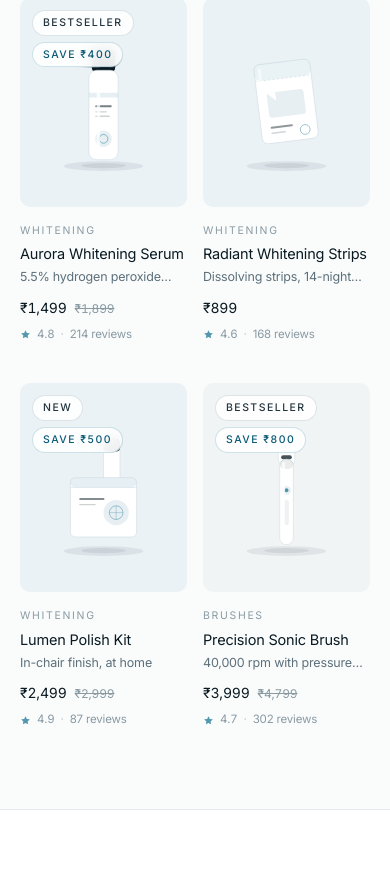
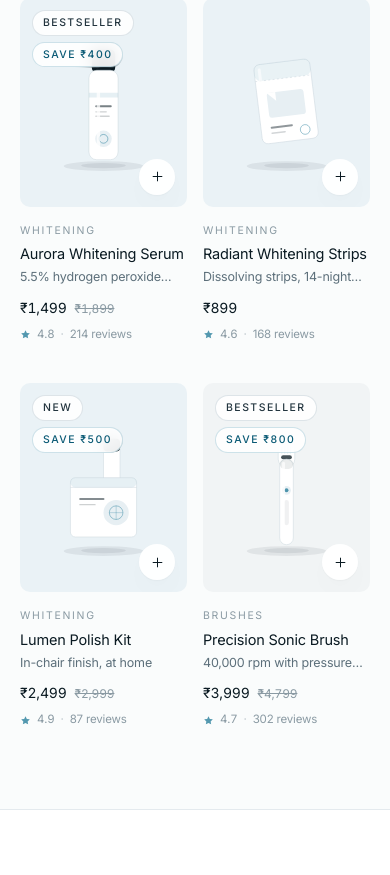
Before and after one commit to Nasty-Developer/orava-dental-store, a Next.js app: page / in a window 390 px wide. Shown: the part 3589-4464 px from the top of the page. Built offline with nearby package versions, Linux system fonts and the light colour scheme.

Commit message:
Add a permanent quick-add control on product cards for touch devices

```diff
--- a/src/components/product-card.tsx
+++ b/src/components/product-card.tsx
@@ -65,6 +65,18 @@ export function ProductCard({
             </button>
           </div>
 
+          {/* touch devices have no hover, so give them a permanent quick-add */}
+          <button
+            onClick={(e) => {
+              e.preventDefault();
+              add(product.slug, 1);
+            }}
+            aria-label={`Add ${product.name} to cart`}
+            className="absolute bottom-3 right-3 flex h-9 w-9 items-center justify-center rounded-full bg-white/95 text-ink shadow-lift backdrop-blur transition-colors active:bg-ink active:text-white md:hidden"
+          >
+            <IconPlus size={15} />
+          </button>
+
           {product.stock === 0 && (
             <div className="absolute inset-0 flex items-center justify-center bg-white/70 backdrop-blur-[1px]">
               <span className="rounded-full bg-ink px-3 py-1.5 text-[11px] uppercase tracking-[0.16em] text-white">
```
